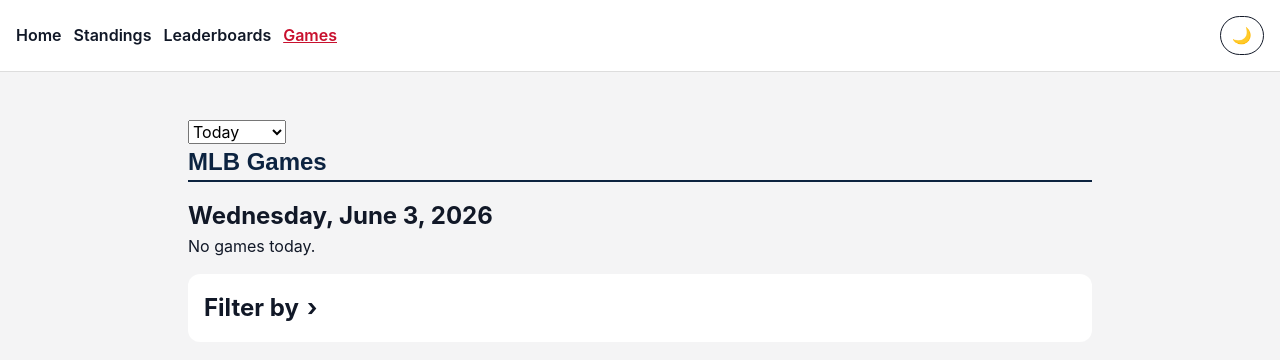
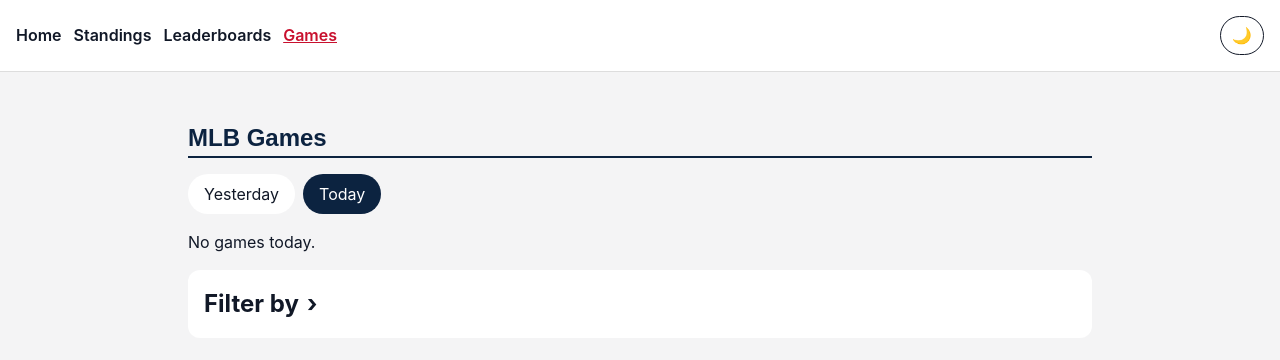
Before and after one commit to jyandell83/mlb-stats-app, a React (Create React App) app: page / in a window 1280 px wide. Shown: the top 360 px of the page. Built offline with nearby package versions, Linux system fonts and the light colour scheme; no server answers.

Commit message:
adds segmented control vs dropdown on games list

```diff
--- a/src/components/Header/Header.jsx
+++ b/src/components/Header/Header.jsx
@@ -1,27 +1,7 @@
-const formatDisplayDate = (dateStr) => {
-  const [year, month, day] = dateStr.split("-");
-
-  const date = new Date(year, month - 1, day);
-
-  return date.toLocaleDateString("en-US", {
-    weekday: "long",
-    month: "long",
-    day: "numeric",
-    year: "numeric",
-  });
-};
-
-export default function Header({ text, date }) {
+export default function Header({ text }) {
   return (
-    <>
-      <h1 className="title flex stack-on-mobile">
-        <span>{text}</span>
-      </h1>
-      {date && (
-        <h2>
-          <span>{formatDisplayDate(date)}</span>
-        </h2>
-      )}
-    </>
+    <h1 className="title flex stack-on-mobile">
+      <span>{text}</span>
+    </h1>
   );
 }
--- a/src/pages/Games/Games.jsx
+++ b/src/pages/Games/Games.jsx
@@ -82,11 +82,6 @@
     setPlayerModalOpen(true);
   };
 
-  const handleDateChange = (e) => {
-    const value = e.target.value;
-    setCurrentDate(value);
-  };
-
   return (
     <div className="container">
       <div>
@@ -99,14 +94,22 @@
         )}
       </div>
 
-      <div className="flex justify-between">
-        <select value={currentDate} onChange={handleDateChange}>
-          <option value={formattedDate}>Today</option>
-          <option value={formattedYesterday}>Yesterday</option>
-        </select>
+      <Header date={currentDate} text="MLB Games" />
+      <div className="segmented-control">
+        <button
+          className={currentDate === formattedYesterday ? "active" : ""}
+          onClick={() => setCurrentDate(formattedYesterday)}
+        >
+          Yesterday
+        </button>
+
+        <button
+          className={currentDate === formattedDate ? "active" : ""}
+          onClick={() => setCurrentDate(formattedDate)}
+        >
+          Today
+        </button>
       </div>
-
-      <Header date={currentDate} text="MLB Games" />
 
       {games.length === 0 && <div>No games today.</div>}
       <div className="flex flex-col">
--- a/src/styles/index.css
+++ b/src/styles/index.css
@@ -496,6 +496,32 @@
   margin: 0.5rem;
 }
 
+.segmented-control {
+  display: flex;
+  gap: 0.5rem;
+  margin-bottom: 1rem;
+}
+
+.segmented-control button {
+  padding: 0.5rem 1rem;
+  border: 1px solid var(--border-color);
+  border-radius: 999px;
+  background: var(--card);
+  color: var(--text);
+  cursor: pointer;
+  transition: all 0.2s ease;
+}
+
+.segmented-control button:hover {
+  opacity: 0.9;
+}
+
+.segmented-control button.active {
+  background: var(--primary);
+  color: white;
+  border-color: var(--primary);
+}
+
 /* phones */
 @media (max-width: 600px) {
   .container {
@@ -551,6 +577,10 @@
     min-width: 70px;
     max-width: 70px;
   }
+
+  .title span {
+    padding: 0.5rem;
+  }
 }
 
 /* tablets / narrow laptops */
```
